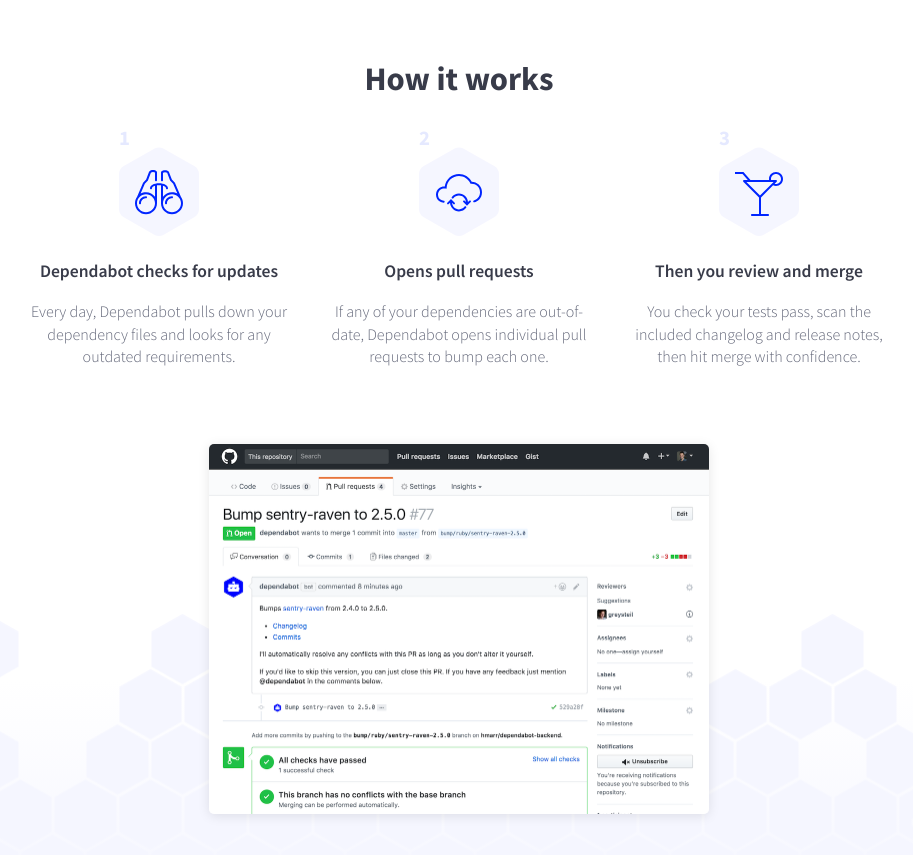
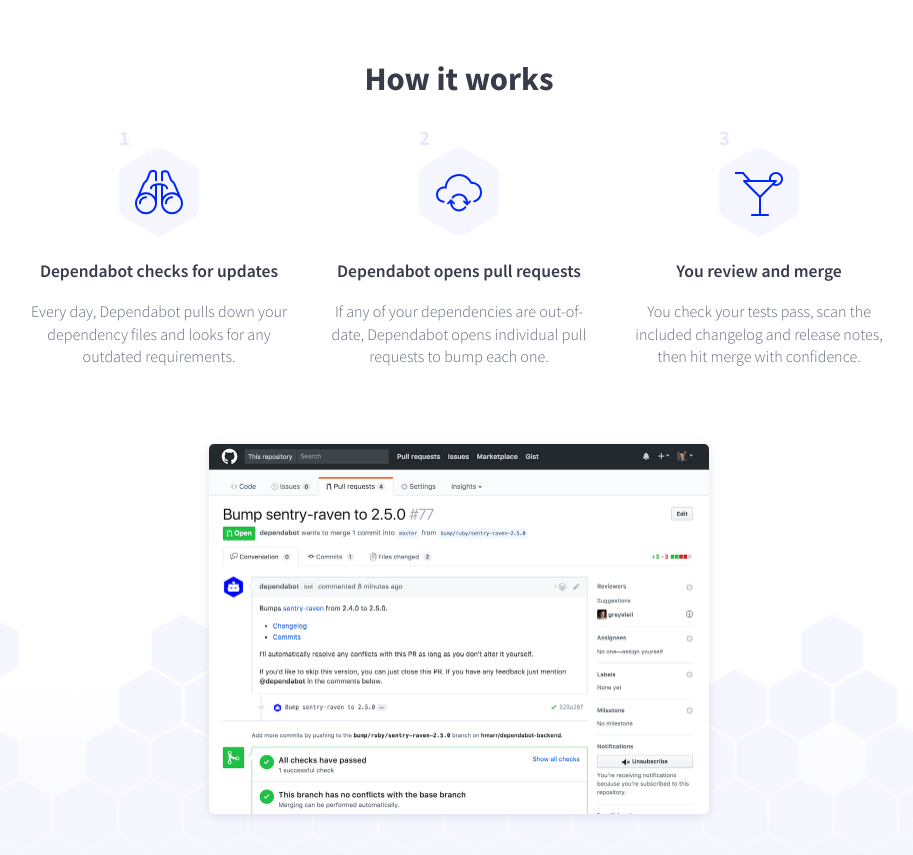
Before and after one commit to desenvolvedorIcotrade/App.bot, a Jekyll site: the page index.html, which Jekyll copies as it is, in a window 1280 px wide and 900 px high, scrolled down 724 px. Shown: the top 855 px of the window, without its empty margins (181-1094 px from the left). Built offline with Jekyll 4.4.1, drawn with Linux system fonts in a browser that asks for light colours; nearby versions of some CDN libraries.

Commit message:
Wordsmith

```diff
--- a/index.html
+++ b/index.html
@@ -81,7 +81,7 @@
                   <img src="/images/icon-open-prs.svg" />
                 </div>
                 <div class="how-it-works-description">
-                  <h3>Opens pull requests</h3>
+                  <h3>Dependabot opens pull requests</h3>
                   <p>If any of your dependencies are out-of-date, Dependabot opens individual pull requests to bump each one.</p>
                 </div>
               </div>
@@ -91,7 +91,7 @@
                   <img src="/images/icon-review-and-merge.svg" />
                 </div>
                 <div class="how-it-works-description">
-                  <h3>Then you review and merge</h3>
+                  <h3>You review and merge</h3>
                   <p>You check your tests pass, scan the included changelog and release notes, then hit merge with confidence.</p>
                 </div>
               </div>
```
